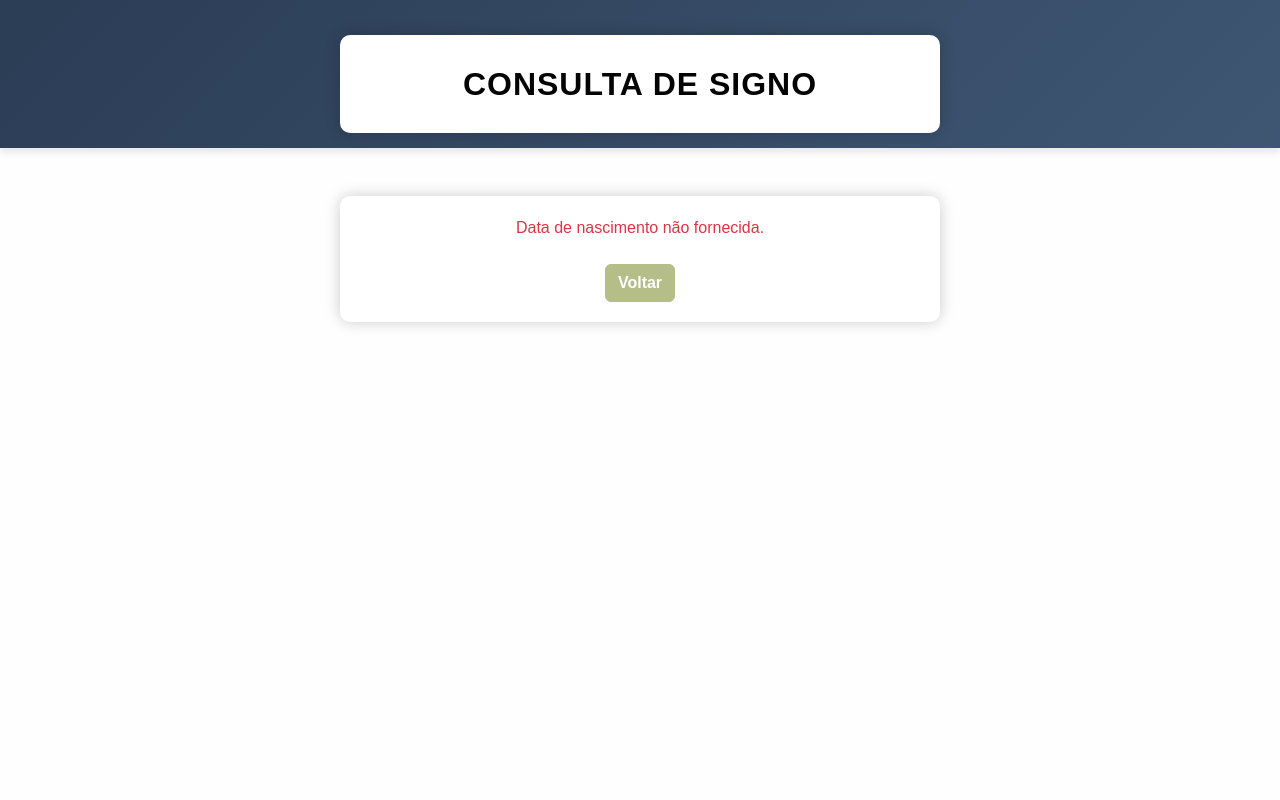
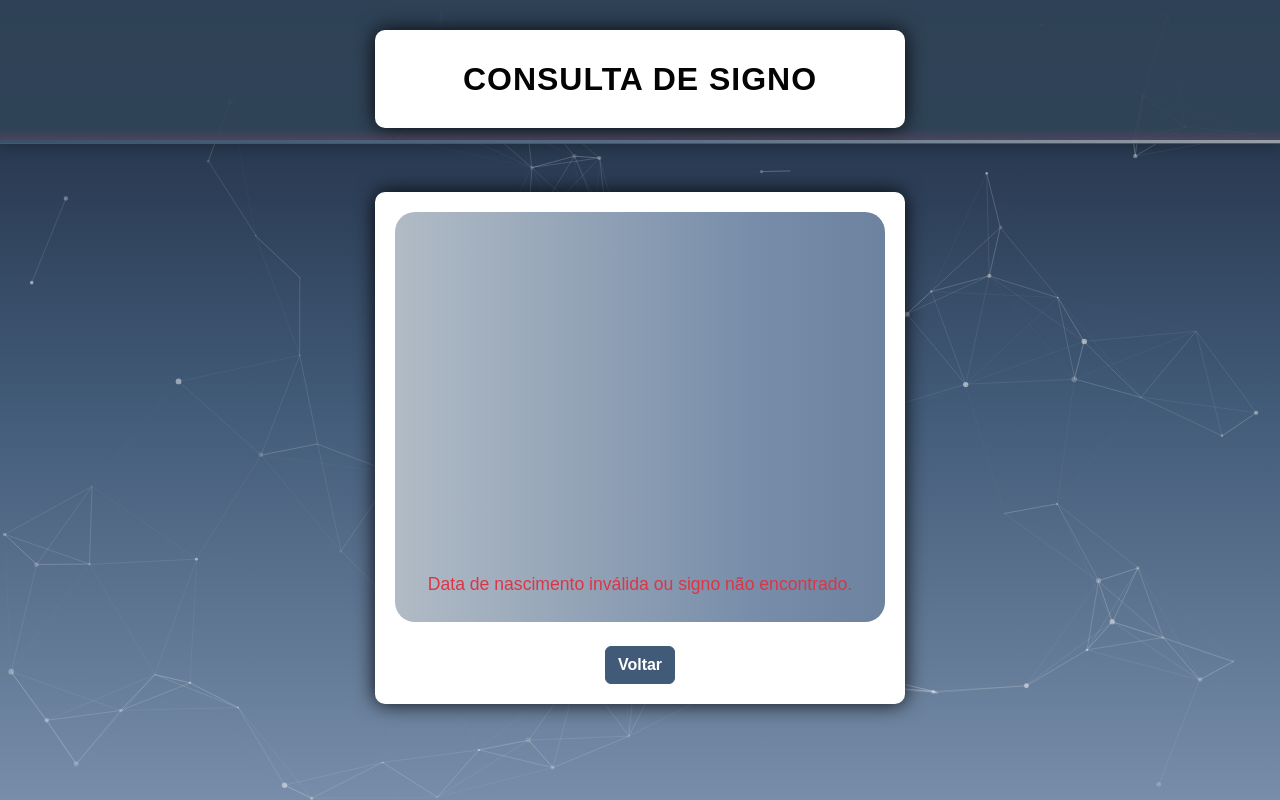
Before and after one commit to Soares67/zodiac-checker, a PHP site: page /show_zodiac_sign.php in a window 1280 px wide. Run offline with PHP 8.4, Linux system fonts and the light colour scheme.

Commit message:
Final commit

```diff
--- a/assets/css/style.css
+++ b/assets/css/style.css
@@ -5,17 +5,146 @@ body {
     color: #343a40;
 }
 
-/* Barra de navegação */
 .navbar-custom {
-    background: linear-gradient(135deg,#1b263b, #415a77);
-    background-size: 200% 200%; /* Movimentação suave no gradiente */
-    animation: gradient-animation 5s ease infinite; /* Animação */
+    background: rgba(49, 69, 89, 0.9);
+    position: relative;
     padding: 15px 0;
-    box-shadow: 0 4px 8px rgba(0, 0, 0, 0.1);
+    overflow: hidden;
+    border-bottom: 1px solid rgba(255, 255, 255, 0.1);
+    box-shadow: 0 4px 12px rgba(0, 0, 0, 0.2);
 }
 
-/* Animação de gradiente */
-@keyframes gradient-animation {
+/* Efeito da borda inferior*/
+.navbar-custom::after {
+    content: "";
+    position: absolute;
+    bottom: 0;
+    left: 0;
+    width: 100%;
+    height: 3px;
+    background: linear-gradient(90deg, #415a77, #778da9, #e0e1dd);
+    box-shadow: 0 0 10px 5px rgba(219, 83, 117, 0.3);
+    animation: pulsing-border 4s ease-in-out infinite;
+}
+
+@keyframes pulsing-border {
+    0%, 100% { opacity: 1; }
+    50% { opacity: 0.5; }
+}
+
+/* Texto da barra de navegação */
+.navbar-brand {
+    color: #050404 !important;
+    font-size: 2em;
+    font-weight: bold;
+    letter-spacing: 1px;
+    text-transform: uppercase;
+    transition: transform 0.3s ease;
+}
+
+.navbar-toggler {
+    border: none;
+}
+
+.navbar-toggler-icon {
+    background-image: none;
+}
+
+/* Container principal */
+.container {
+    max-width: 530px;
+    margin-top: 15px;
+    padding: 20px;
+    background-color: rgba(255, 255, 255);
+    border-radius: 10px;
+    box-shadow: 0px 0px 20px rgba(0, 0, 0, 0.9);
+}
+
+/* Estilos para o formulário */
+.form-container {
+    max-width: 400px;
+    margin: 0 auto;
+    padding: 20px;
+    background-color: #ffffff;
+    border-radius: 10px;
+}
+
+/* Campo de entrada de data */
+.input-date {
+    border: 3px solid #749ca4;
+    border-radius: 8px;
+    padding: 10px;
+    transition: border-color 0.3s ease;
+}
+
+.input-date::placeholder {
+    color: #616161bc;
+    font-style: italic;
+}
+
+.input-date:focus {
+    border-color: #74a0b0;
+    outline: none;
+    box-shadow: 0 0 8px rgba(0, 0, 0, 0.3);
+    transform: scale(1.01);
+}
+
+/* Botão de envio */
+.btn-submit {
+    background-color: #415a77;
+    border: none;
+    color: #ffffff;
+    font-weight: bold;
+    padding: 12px;
+    border-radius: 8px;
+    transition: background-color 0.3s ease, transform 0.2s ease;
+}
+
+.btn-submit:hover {
+    background-color: #778da9;
+    transform: translateY(-2px);
+}
+
+/* Resultados */
+.text-center h1 {
+    color: #729EA1;
+    font-weight: bold;
+}
+
+.text-center p {
+    font-size: 1.1em;
+    color: #343a40;
+}
+
+/* Botão de voltar */
+.btn-secondary {
+    background-color: #415a77;
+    border-color: #415a77;
+    color: #ffffff;
+    font-weight: bold;
+    text-decoration: none;
+}
+
+.btn-secondary:hover {
+    background-color: #778da9;
+    border-color: #778da9;
+}
+
+.result-border {
+    width: 490px;
+    height: 410px;
+    display: flex;
+    justify-content: center;
+    align-items: center;
+    border-radius: 20px;
+    padding: 5px;
+    background: linear-gradient(270deg, #1b263b, #415a77, #778da9, #e0e1dd);
+    background-size: 400% 400%;
+    animation: borderAnimation 6s linear infinite;
+}
+
+/* Animação da borda */
+@keyframes borderAnimation {
     0% {
         background-position: 0% 50%;
     }
@@ -28,137 +157,38 @@ body {
 }
 
 
-
-/* Texto da barra de navegação */
-.navbar-brand {
-    color: #050404 !important;
-    font-size: 2em;
-    font-weight: bold;
-    letter-spacing: 1px;
-    text-transform: uppercase;
-    transition: transform 0.3s ease; /* Transição para suavizar o movimento */
+/* Container de resultados */
+.result-container {
+    width: 490px;
+    height: 400px;
+    background-size: 95%;
+    background-position:center 10%;
+    border-radius: 16px;
+    display: flex;
+    flex-direction: column;
+    justify-content: space-between;
+    align-items: center;
+    color: #ffffff;
+    padding: 20px;
+    text-align: center;
 }
 
-
-.navbar-toggler {
-    border: none;
+.result-header h1 {
+    color: #FFEB3B;
+    font-size: 2em;
+    margin: 0;
 }
 
-.navbar-toggler-icon {
-    background-image: none;
+.result-description p {
+    color: #FFEB3B;
+    font-size: 1.1em;
+    margin: 0;
 }
 
 
 
 
-
-
-
-/* Container principal */
-.container {
-    max-width: 600px;
-    margin-top: 20px;
-    padding: 20px;
-    background-color: #ffffff;
-    border-radius: 10px;
-    box-shadow: 0px 0px 15px rgba(0, 0, 0, 0.2);
-}
-
-
-
-/* Estilos para o formulário */
-.form-container {
-    max-width: 400px;
-    margin: 0 auto;
-    padding: 20px;
-    background-color: #ffffff;
-    border-radius: 10px;
-
-}
-
-/* Campo de entrada de data */
-.input-date {
-    border: 1px solid #B5BD89;
-    border-width: 3px;
-    border-radius: 8px;
-    padding: 10px;
-    transition: border-color 0.3s ease;
-}
-
-.input-date {
-    transition: all 0.1s ease;
-}
-
-.input-date::placeholder {
-    color: #616161bc;
-    font-style: italic;
-}
-
-.input-date:focus {
-    border-color: #DB5375;
-    outline: none;
-    box-shadow: 0 0 8px rgba(0, 0, 0, 0.3);
-    transform: scale(1.01);
-}
-
-/* Estilos do botão de envio */
-.btn-submit {
-    background-color: #DB5375;
-    border: none;
-    color: #ffffff;
-    font-weight: bold;
-    padding: 12px;
-    border-radius: 8px;
-    transition: background-color 0.3s ease, transform 0.2s ease;
-}
-
-.btn-submit:hover {
-    background-color: #EC9192;
-    transform: translateY(-2px);  /* Efeito de elevação ao passar o mouse */
-}
-
-
-
-
-
-
-
-
-
-
-
-
-
-/* Estilos para os resultados */
-.text-center h1 {
-    color: #729EA1;
-    font-weight: bold;
-}
-
-.text-center p {
-    font-size: 1.1em;
-    color: #343a40;
-}
-
-/* Estilos do botão de voltar */
-.btn-secondary {
-    background-color: #B5BD89;
-    border-color: #B5BD89;
-    color: #ffffff;
-    font-weight: bold;
-    text-decoration: none;
-}
-
-.btn-secondary:hover {
-    background-color: #729EA1;
-    border-color: #729EA1;
-}
-
-
-
-
-
-/* Fundo de partículas*/
+/* Fundo da página com partículas */
 .particles-background {
     position: fixed;
     top: 0;
@@ -166,13 +196,12 @@ body {
     width: 100%;
     height: 100%;
     z-index: -1;
-    pointer-events:none;
+    pointer-events: none;
     background: linear-gradient(180deg, #0d1b2a, #1b263b, #415a77, #778da9, #e0e1dd);
     background-size: 200% 200%;
-    animation: color-shift 15s ease infinite; /* Animação de mudança de cor */
+    animation: color-shift 15s ease infinite;
 }
 
-/* Animação do gradiente*/
 @keyframes color-shift {
     0% { background-position: 0% 50%; }
     50% { background-position: 100% 50%; }
--- a/index.php
+++ b/index.php
@@ -2,12 +2,12 @@
 <script src="assets/js/dateFormat.js"></script>
 <script src="assets/js/particles.js"></script>
 
-<div class="text-center">
+<div class="text-center" >
     <h1 class="my-4 page-title">Descubra seu Signo</h1>
 
     <form id="signo-form" method="POST" action="show_zodiac_sign.php" class="mt-4 form-container">
         <div class="mb-3">
-            <label for="data_nascimento" class="form-label">Data de Nascimento:</label>
+            <label for="data_nascimento" class="form-label">Data de Nascimento</label>
             <input type="text" id="data_nascimento" name="data_nascimento" required class="form-control input-date" placeholder="dd/mm/aaaa">
         </div>
         <button type="submit" class="btn btn-submit w-100">Consultar</button>
--- a/show_zodiac_sign.php
+++ b/show_zodiac_sign.php
@@ -1,8 +1,13 @@
 <?php include('layouts/header.php'); ?>
+<script src="assets/js/particles.js"></script>
+
+<!-- Fundo de partículas -->
+<div id="particles-js" class="particles-background"></div>
 
 <?php
 // Receber a data de nascimento enviada pelo formulário
 $data_nascimento = $_POST['data_nascimento'] ?? null;
+$signoEncontrado = null;
 
 if ($data_nascimento) {
     // Verificar se a data de nascimento está no formato correto
@@ -16,9 +21,7 @@ if ($data_nascimento) {
         // Carregar o arquivo XML com os dados dos signos
         $signos = simplexml_load_file("signos.xml");
 
-        $signoEncontrado = null;
-
-        // Iterar pelos signos no XML para encontrar o signo correspondente
+        // Encontrar o signo correspondente
         foreach ($signos->signo as $signo) {
             $dataInicio = DateTime::createFromFormat('d/m', (string)$signo->dataInicio);
             $dataInicio->setDate(2000, $dataInicio->format('m'), $dataInicio->format('d'));
@@ -26,27 +29,49 @@ if ($data_nascimento) {
             $dataFim = DateTime::createFromFormat('d/m', (string)$signo->dataFim);
             $dataFim->setDate(2000, $dataFim->format('m'), $dataFim->format('d'));
 
-            // Verificar se a data de nascimento está entre o início e o fim do signo
-            if ($dataNascimentoUsuario >= $dataInicio && $dataNascimentoUsuario <= $dataFim) {
-                $signoEncontrado = $signo;
-                break;
+            // Caso o signo atravesse o final do ano (por exemplo, Capricórnio)
+            if ($dataInicio > $dataFim) {
+                // Verificar se a data de nascimento está entre o início do signo e o final do ano
+                if ($dataNascimentoUsuario >= $dataInicio || $dataNascimentoUsuario <= $dataFim) {
+                    $signoEncontrado = $signo;
+                    break;
+                }
+            } else {
+                // Verificar se a data de nascimento está entre o início e o fim do signo
+                if ($dataNascimentoUsuario >= $dataInicio && $dataNascimentoUsuario <= $dataFim) {
+                    $signoEncontrado = $signo;
+                    break;
+                }
             }
         }
-
-        // Exibir o signo correspondente
-        if ($signoEncontrado) {
-            echo "<h1 class='text-center'>{$signoEncontrado->signoNome}</h1>";
-            echo "<p class='text-center'>{$signoEncontrado->descricao}</p>";
-        } else {
-            echo "<p class='text-center text-danger'>Signo não encontrado.</p>";
-        }
-    } else {
-        echo "<p class='text-center text-danger'>Data de nascimento inválida. Por favor, use o formato dd/mm/aaaa.</p>";
     }
-} else {
-    echo "<p class='text-center text-danger'>Data de nascimento não fornecida.</p>";
 }
 ?>
+
+<div class="result-border">
+    <div class="result-container"
+        <?php if ($signoEncontrado): ?>
+            style="background-image: url('assets/imgs/<?php echo strtolower($signoEncontrado->signoNome); ?>.jpg');"
+        <?php endif; ?>
+    >
+        <div class="result-header">
+            <?php
+                if ($signoEncontrado) {
+                    echo "<h1>{$signoEncontrado->signoNome}</h1>";
+                }
+            ?>
+        </div>
+        <div class="result-description">
+            <?php
+                if ($signoEncontrado) {
+                    echo "<p>{$signoEncontrado->descricao}</p>";
+                } else {
+                    echo "<p class='text-danger'>Data de nascimento inválida ou signo não encontrado.</p>";
+                }
+            ?>
+        </div>
+    </div>
+</div>
 
 <div class="text-center mt-4">
     <a href="index.php" class="btn btn-secondary">Voltar</a>
```
Also changed, not shown: assets/imgs/aquário.jpg (added), assets/imgs/capricórnio.jpg (added), assets/imgs/câncer.jpg (added), assets/imgs/escorpião.jpg (added), assets/imgs/gêmeos.jpg (added), assets/imgs/leão.jpg (added), assets/imgs/libra.jpg (added), assets/imgs/peixes.jpg (added), assets/imgs/sagitário.jpg (added), assets/imgs/touro.jpg (added), assets/imgs/virgem.jpg (added), assets/imgs/áries.jpg (added).
